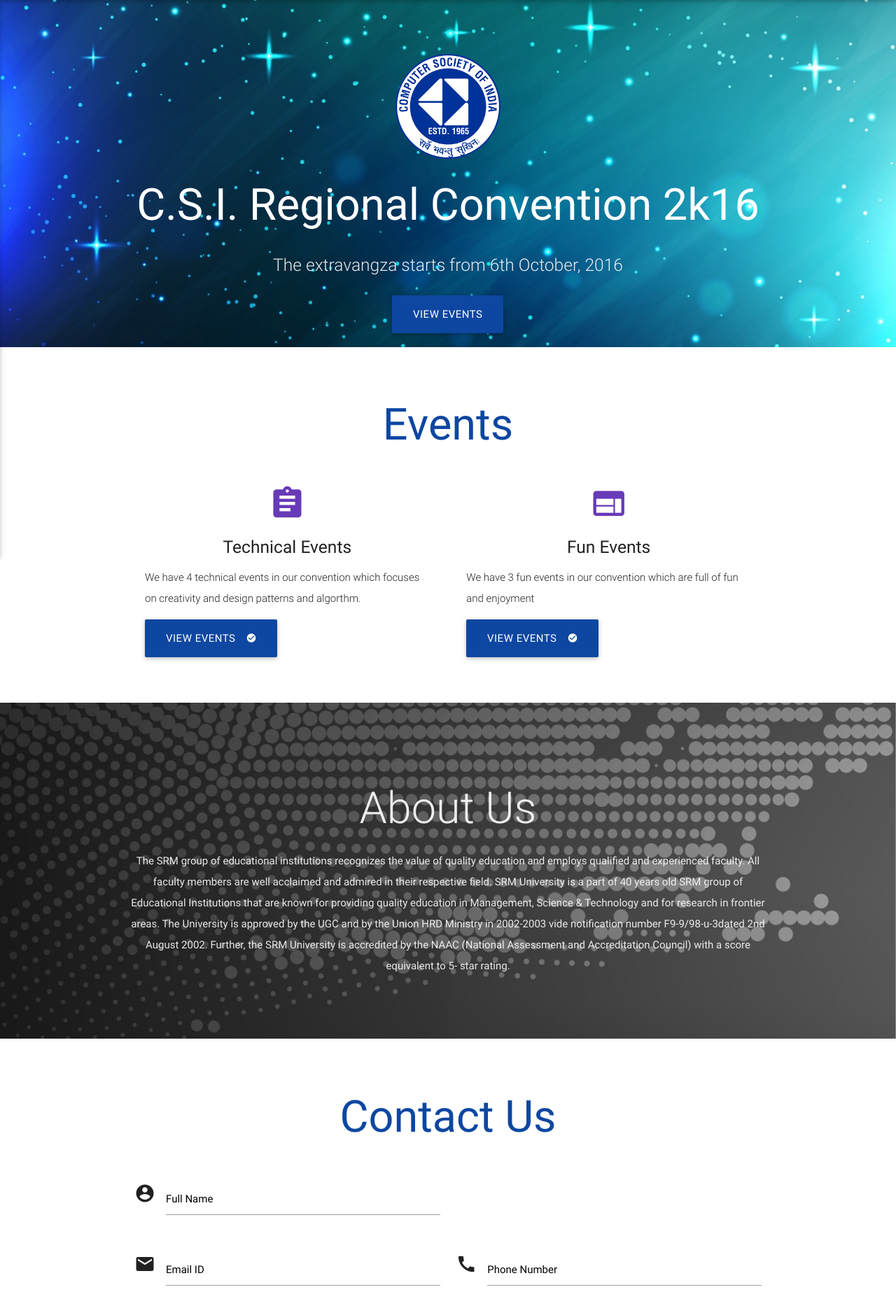
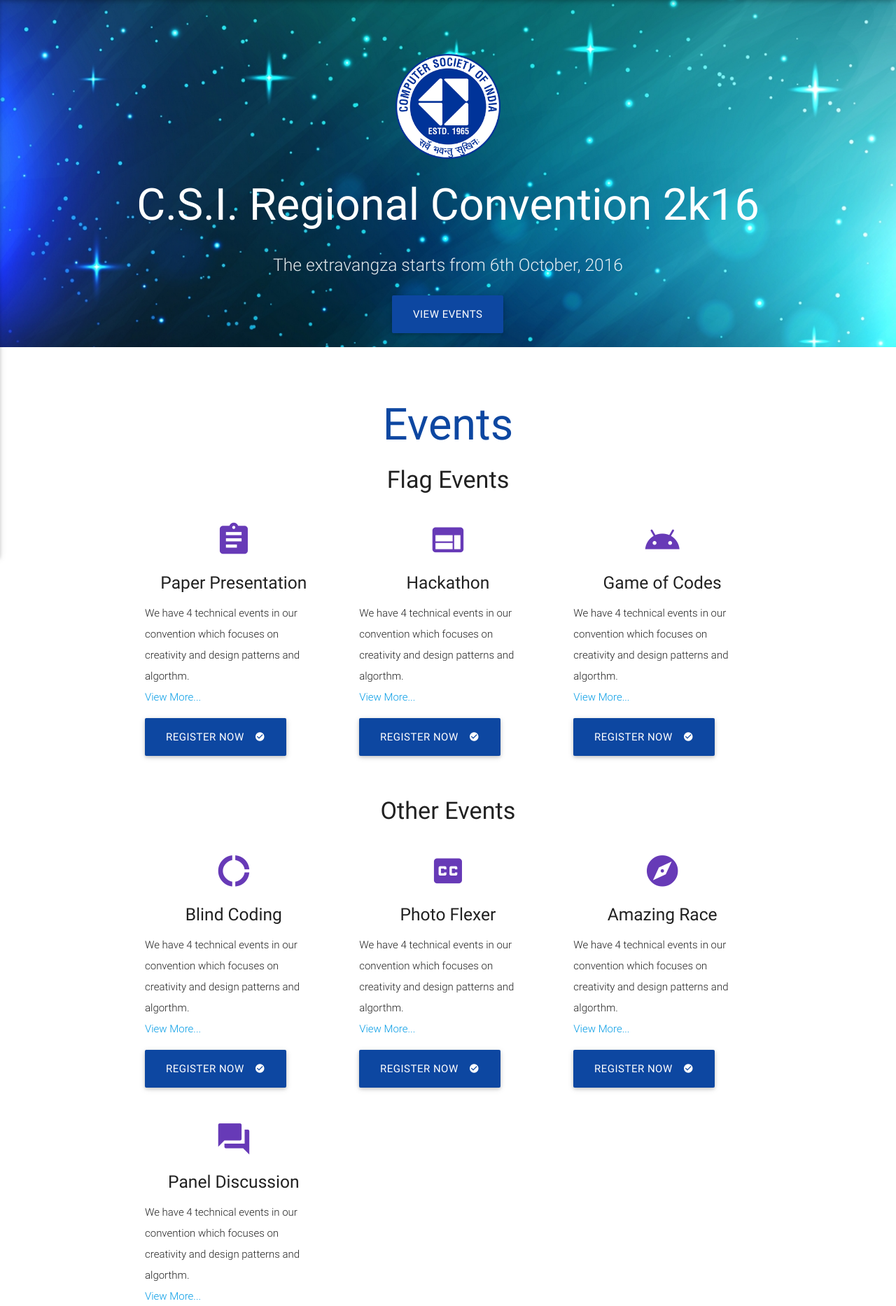
Before and after one commit to kybrdbnd/csi_convention_website, a Django app: page / in a window 1280 px wide. Shown: the part 64-1930 px from the top of the page at 70% size. Run offline with Django 3.2, Linux system fonts and the light colour scheme.

Commit message:
add messages and modified events

```diff
--- a/templates/home.html
+++ b/templates/home.html
@@ -2,6 +2,14 @@
 <div id="index-banner" class="parallax-container">
     <div class="section no-pad-bot">
         <div class="container">
+            {% if messages %}
+            <ul class="messages">
+                {% for message in messages %}
+                <li{% if message.tags %} class="{{ message.tags }}" {% endif %}>
+                    <h3>{{ message }}</h3></li>
+                    {% endfor %}
+            </ul>
+            {% endif %}
             <div id="home" class="section scrollspy"></div>
             <br>
             <br>
@@ -23,147 +31,166 @@
 <div class="container">
     <div class="section">
         <h1 class="header center blue-text text-darken-4">Events</h1>
-        <!--   Icon Section   -->
         <div class="row">
-            <div class="col s12 m6">
+            <h4 class="center">Flag Events</h4>
+            <div class="col s12 m4">
                 <div class="icon-block">
-                    <h2 class="center deep-purple-text"><i class="material-icons">assignment</i></h2>
-                    <h5 class="center">Technical Events</h5>
-                    <p class="light">We have 4 technical events in our convention which focuses on creativity and design patterns and algorthm.</p>
-                    <a class="btn-large waves-effect waves-light blue darken-4 modal-trigger" href="#technical">
-                        <i class="material-icons right">check_circle</i>View Events</a>
+                    <h2 class="deep-purple-text center"><i class="material-icons">assignment</i></h2>
+                    <h5 class="center">Paper Presentation</h5>
+                    <p class="light">We have 4 technical events in our convention which focuses on creativity and design patterns and algorthm.
+                        <br>
+                        <a class="modal-trigger" href="#paper_presentation">View More...</a>
+                    </p>
+                    <a class="btn-large waves-effect waves-light blue darken-4">
+                        <i class="material-icons right">check_circle</i>Register Now</a>
                 </div>
             </div>
-            <div class="col s12 m6">
+            <div class="col s12 m4">
                 <div class="icon-block">
                     <h2 class="center deep-purple-text"><i class="material-icons">web</i></h2>
-                    <h5 class="center">Fun Events</h5>
-                    <p class="light">We have 3 fun events in our convention which are full of fun and enjoyment</p>
-                    <a class="btn-large waves-effect waves-light blue darken-4 modal-trigger" href="#fun">
-                        <i class="material-icons right">check_circle</i>View Events</a>
+                    <h5 class="center">Hackathon</h5>
+                    <p class="light">We have 4 technical events in our convention which focuses on creativity and design patterns and algorthm.
+                        <br>
+                        <a class="modal-trigger" href="#hackathon">View More...</a>
+                    </p>
+                    <a class="btn-large waves-effect waves-light blue darken-4">
+                        <i class="material-icons right">check_circle</i>Register Now</a>
+                </div>
+            </div>
+            <div class="col s12 m4">
+                <div class="icon-block">
+                    <h2 class="center deep-purple-text"><i class="material-icons">android</i></h2>
+                    <h5 class="center">Game of Codes</h5>
+                    <p class="light">We have 4 technical events in our convention which focuses on creativity and design patterns and algorthm.
+                        <br>
+                        <a class="modal-trigger" href="#game_of_codes">View More...</a>
+                    </p>
+                    <a class="btn-large waves-effect waves-light blue darken-4">
+                        <i class="material-icons right">check_circle</i>Register Now</a>
+                </div>
+            </div>
+        </div>
+        <div class="row">
+            <br>
+            <h4 class="center">Other Events</h4>
+            <div class="col m4 s12">
+                <div class="icon-block">
+                    <h2 class="center deep-purple-text"><i class="material-icons">donut_large</i></h2>
+                    <h5 class="center">Blind Coding</h5>
+                    <p class="light">We have 4 technical events in our convention which focuses on creativity and design patterns and algorthm.
+                        <br>
+                        <a class="modal-trigger" href="#blind_coding">View More...</a>
+                    </p>
+                    <a class="btn-large waves-effect waves-light blue darken-4">
+                        <i class="material-icons right">check_circle</i>Register Now</a>
+                </div>
+            </div>
+            <div class="col m4 s12">
+                <div class="icon-block">
+                    <h2 class="center deep-purple-text"><i class="material-icons">closed_caption</i></h2>
+                    <h5 class="center">Photo Flexer</h5>
+                    <p class="light">We have 4 technical events in our convention which focuses on creativity and design patterns and algorthm.
+                        <br>
+                        <a class="modal-trigger" href="#photo_flexer">View More...</a>
+                    </p>
+                    <a class="btn-large waves-effect waves-light blue darken-4">
+                        <i class="material-icons right">check_circle</i>Register Now</a>
+                </div>
+            </div>
+            <div class="col m4 s12">
+                <div class="icon-block">
+                    <h2 class="center deep-purple-text"><i class="material-icons">explore</i></h2>
+                    <h5 class="center">Amazing Race</h5>
+                    <p class="light">We have 4 technical events in our convention which focuses on creativity and design patterns and algorthm.
+                        <br>
+                        <a class="modal-trigger" href="#amazing_race">View More...</a>
+                    </p>
+                    <a class="btn-large waves-effect waves-light blue darken-4">
+                        <i class="material-icons right">check_circle</i>Register Now</a>
+                </div>
+            </div>
+        </div>
+        <div class="row">
+            <div class="col m4 s12">
+                <div class="icon-block">
+                    <h2 class="center deep-purple-text"><i class="material-icons">question_answer</i></h2>
+                    <h5 class="center">Panel Discussion</h5>
+                    <p class="light">We have 4 technical events in our convention which focuses on creativity and design patterns and algorthm.
+                        <br>
+                        <a class="modal-trigger" href="#panel_discussion">View More...</a>
+                    </p>
+                    <a class="btn-large waves-effect waves-light blue darken-4">
+                        <i class="material-icons right">check_circle</i>Register Now</a>
                 </div>
             </div>
         </div>
     </div>
 </div>
-<div id="technical" class="modal modal-fixed-footer">
+<!-- modals -->
+<div id="paper_presentation" class="modal modal-fixed-footer">
     <div class="modal-content">
-        <h5>Technical Events</h5>
-        <ul class="collapsible popout" data-collapsible="accordion">
-            <li>
-                <div class="collapsible-header active">
-                    <h2 class="deep-purple-text"><i class="material-icons">assignment</i></h2> Paper Presentation
-                </div>
-                <div class="collapsible-body">
-                    <p class="light">We did most of the heavy lifting for you to provide a default stylings that incorporate our custom components. Additionally, we refined animations and transitions to provide a smoother experience for developers.
-                        <br>
-                        <br>
-                        <a href="#!" class="btn-large waves-effect waves-light blue darken-4">
-                            <i class="material-icons right">check_circle</i>Register Now
-                        </a>
-                    </p>
-                </div>
-            </li>
-            <li>
-                <div class="collapsible-header">
-                    <h2 class="deep-purple-text"><i class="material-icons">web</i></h2> Hackathon
-                </div>
-                <div class="collapsible-body">
-                    <p class="light">We did most of the heavy lifting for you to provide a default stylings that incorporate our custom components. Additionally, we refined animations and transitions to provide a smoother experience for developers.
-                        <br>
-                        <br>
-                        <a href="#!" class="btn-large waves-effect waves-light blue darken-4">
-                            <i class="material-icons right">check_circle</i>Register Now
-                        </a>
-                    </p>
-                </div>
-            </li>
-            <li>
-                <div class="collapsible-header">
-                    <h2 class="deep-purple-text"><i class="material-icons">android</i></h2> Game of Codes
-                </div>
-                <div class="collapsible-body">
-                    <p class="light">We did most of the heavy lifting for you to provide a default stylings that incorporate our custom components. Additionally, we refined animations and transitions to provide a smoother experience for developers.
-                        <br>
-                        <br>
-                        <a href="#!" class="btn-large waves-effect waves-light blue darken-4">
-                            <i class="material-icons right">check_circle</i>Register Now
-                        </a>
-                    </p>
-                </div>
-            </li>
-            <li>
-                <div class="collapsible-header">
-                    <h2 class="deep-purple-text"><i class="material-icons">donut_large</i></h2> Blind Coding
-                </div>
-                <div class="collapsible-body">
-                    <p class="light">We did most of the heavy lifting for you to provide a default stylings that incorporate our custom components. Additionally, we refined animations and transitions to provide a smoother experience for developers.
-                        <br>
-                        <br>
-                        <a href="#!" class="btn-large waves-effect waves-light blue darken-4">
-                            <i class="material-icons right">check_circle</i>Register Now
-                        </a>
-                    </p>
-                </div>
-            </li>
-        </ul>
+        <h4>Paper Presentation</h4>
+        <p>A bunch of text</p>
     </div>
     <div class="modal-footer">
-        <a href="#!" class=" modal-action modal-close waves-effect waves-green btn-flat">Close</a>
+        <a href="#!" class="modal-action modal-close waves-effect waves-green btn-flat ">Agree</a>
     </div>
 </div>
-<div id="fun" class="modal modal-fixed-footer">
+<div id="hackathon" class="modal modal-fixed-footer">
     <div class="modal-content">
-        <h5>Fun</h5>
-        <ul class="collapsible popout" data-collapsible="accordion">
-            <li>
-                <div class="collapsible-header active">
-                    <h2 class="deep-purple-text"><i class="material-icons">closed_caption</i></h2> Photo Flexer
-                </div>
-                <div class="collapsible-body">
-                    <p class="light">We did most of the heavy lifting for you to provide a default stylings that incorporate our custom components. Additionally, we refined animations and transitions to provide a smoother experience for developers.
-                        <br>
-                        <br>
-                        <a href="#!" class="btn-large waves-effect waves-light blue darken-4">
-                            <i class="material-icons right">check_circle</i>Register Now
-                        </a>
-                    </p>
-                </div>
-            </li>
-            <li>
-                <div class="collapsible-header">
-                    <h2 class="deep-purple-text"><i class="material-icons">explore</i></h2> Amazing Race
-                </div>
-                <div class="collapsible-body">
-                    <p class="light">We did most of the heavy lifting for you to provide a default stylings that incorporate our custom components. Additionally, we refined animations and transitions to provide a smoother experience for developers.
-                        <br>
-                        <br>
-                        <a href="#!" class="btn-large waves-effect waves-light blue darken-4">
-                            <i class="material-icons right">check_circle</i>Register Now
-                        </a>
-                    </p>
-                </div>
-            </li>
-            <li>
-                <div class="collapsible-header active">
-                    <h2 class="deep-purple-text"><i class="material-icons">question_answer</i></h2> Panel Discussion
-                </div>
-                <div class="collapsible-body">
-                    <p class="light">We did most of the heavy lifting for you to provide a default stylings that incorporate our custom components. Additionally, we refined animations and transitions to provide a smoother experience for developers.
-                        <br>
-                        <br>
-                        <a href="#!" class="btn-large waves-effect waves-light blue darken-4">
-                            <i class="material-icons right">check_circle</i>Register Now
-                        </a>
-                    </p>
-                </div>
-            </li>
-        </ul>
+        <h4>Hackathon</h4>
+        <p>A bunch of text</p>
     </div>
     <div class="modal-footer">
-        <a href="#!" class="modal-action modal-close waves-effect waves-green btn-flat ">Close</a>
+        <a href="#!" class="modal-action modal-close waves-effect waves-green btn-flat ">Agree</a>
     </div>
 </div>
+<div id="game_of_codes" class="modal modal-fixed-footer">
+    <div class="modal-content">
+        <h4>Game of Codes</h4>
+        <p>A bunch of text</p>
+    </div>
+    <div class="modal-footer">
+        <a href="#!" class="modal-action modal-close waves-effect waves-green btn-flat ">Agree</a>
+    </div>
+</div>
+<div id="blind_coding" class="modal modal-fixed-footer">
+    <div class="modal-content">
+        <h4>Blind Coding</h4>
+        <p>A bunch of text</p>
+    </div>
+    <div class="modal-footer">
+        <a href="#!" class="modal-action modal-close waves-effect waves-green btn-flat ">Agree</a>
+    </div>
+</div>
+<div id="photo_flexer" class="modal modal-fixed-footer">
+    <div class="modal-content">
+        <h4>Photo Flexer</h4>
+        <p>A bunch of text</p>
+    </div>
+    <div class="modal-footer">
+        <a href="#!" class="modal-action modal-close waves-effect waves-green btn-flat ">Agree</a>
+    </div>
+</div>
+<div id="amazing_race" class="modal modal-fixed-footer">
+    <div class="modal-content">
+        <h4>Amazing Race</h4>
+        <p>A bunch of text</p>
+    </div>
+    <div class="modal-footer">
+        <a href="#!" class="modal-action modal-close waves-effect waves-green btn-flat ">Agree</a>
+    </div>
+</div>
+<div id="panel_discussion" class="modal modal-fixed-footer">
+    <div class="modal-content">
+        <h4>Panel Discussion</h4>
+        <p>A bunch of text</p>
+    </div>
+    <div class="modal-footer">
+        <a href="#!" class="modal-action modal-close waves-effect waves-green btn-flat ">Agree</a>
+    </div>
+</div>
+<!-- end modals -->
 <div id="about" class="section scrollspy"></div>
 <div class="parallax-container valign-wrapper">
     <div class="section no-pad-bot">
```
